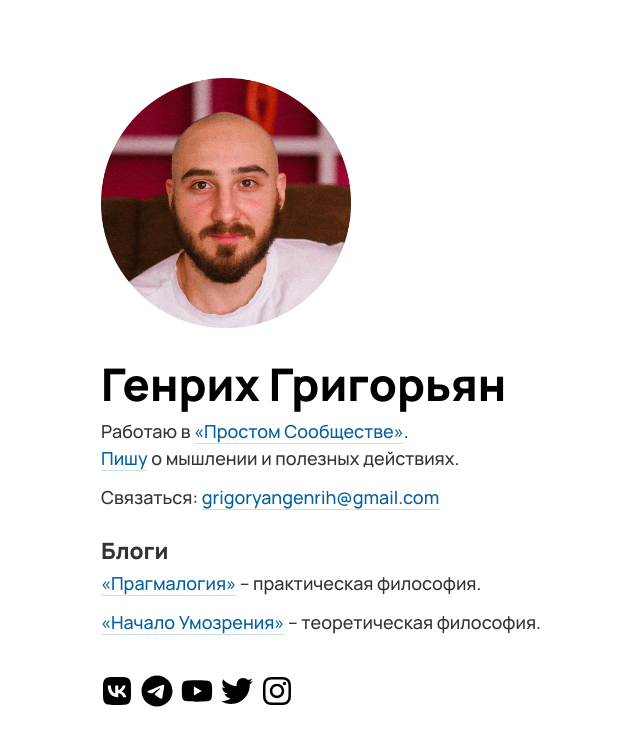
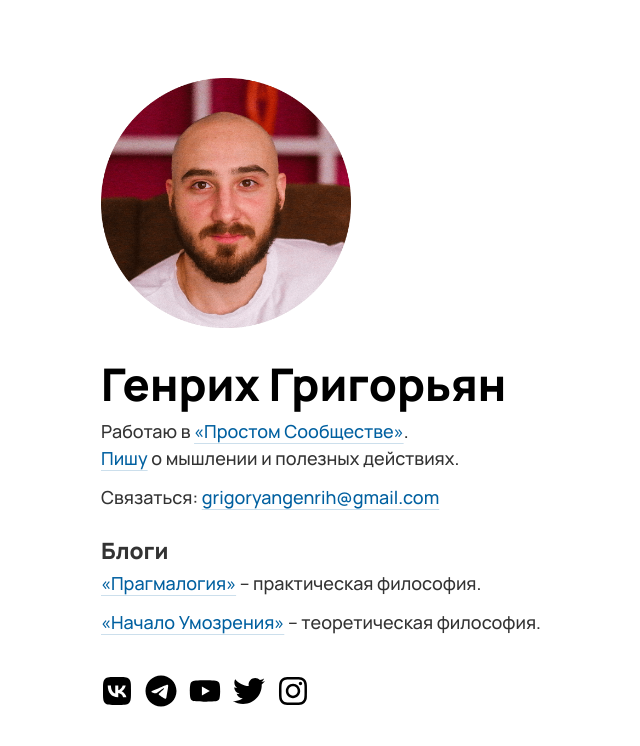
Before and after one commit to GenrihGrigoryan/GenrihGrigoryan.github.io, a plain HTML site: page index.html in a window 1280 px wide. Shown: the whole page, without its empty margins (199-839 px from the left). Drawn offline with Linux system fonts and the light colour scheme.

Commit message:
Update style.css

```diff
--- a/style.css
+++ b/style.css
@@ -86,7 +86,7 @@ html {
 
 .social{
     display: inline;
-    margin-right: 8px;
+    margin-right: 12px;
     transition: all 0.5s ease-in-out;
 }
 
```
